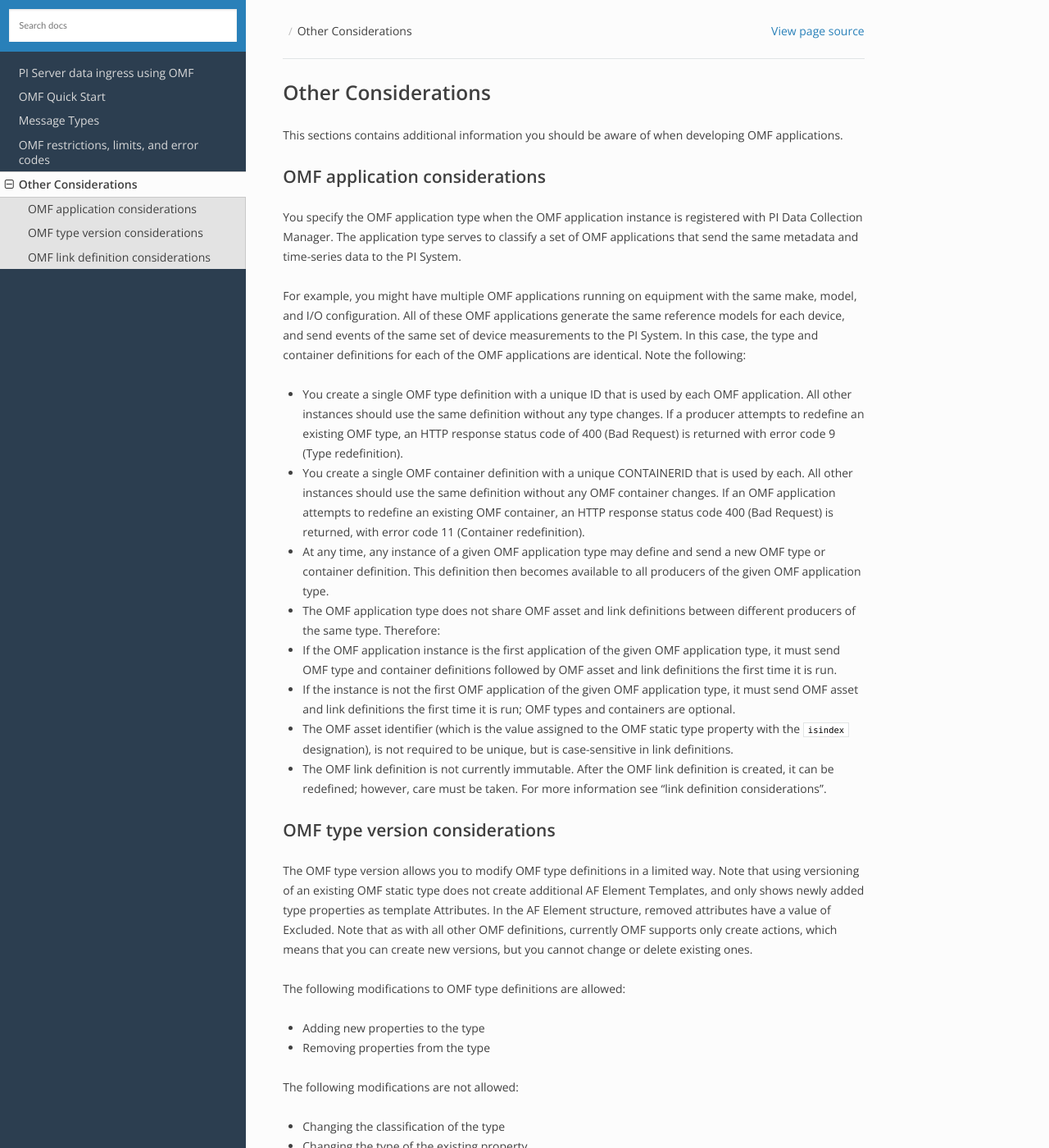
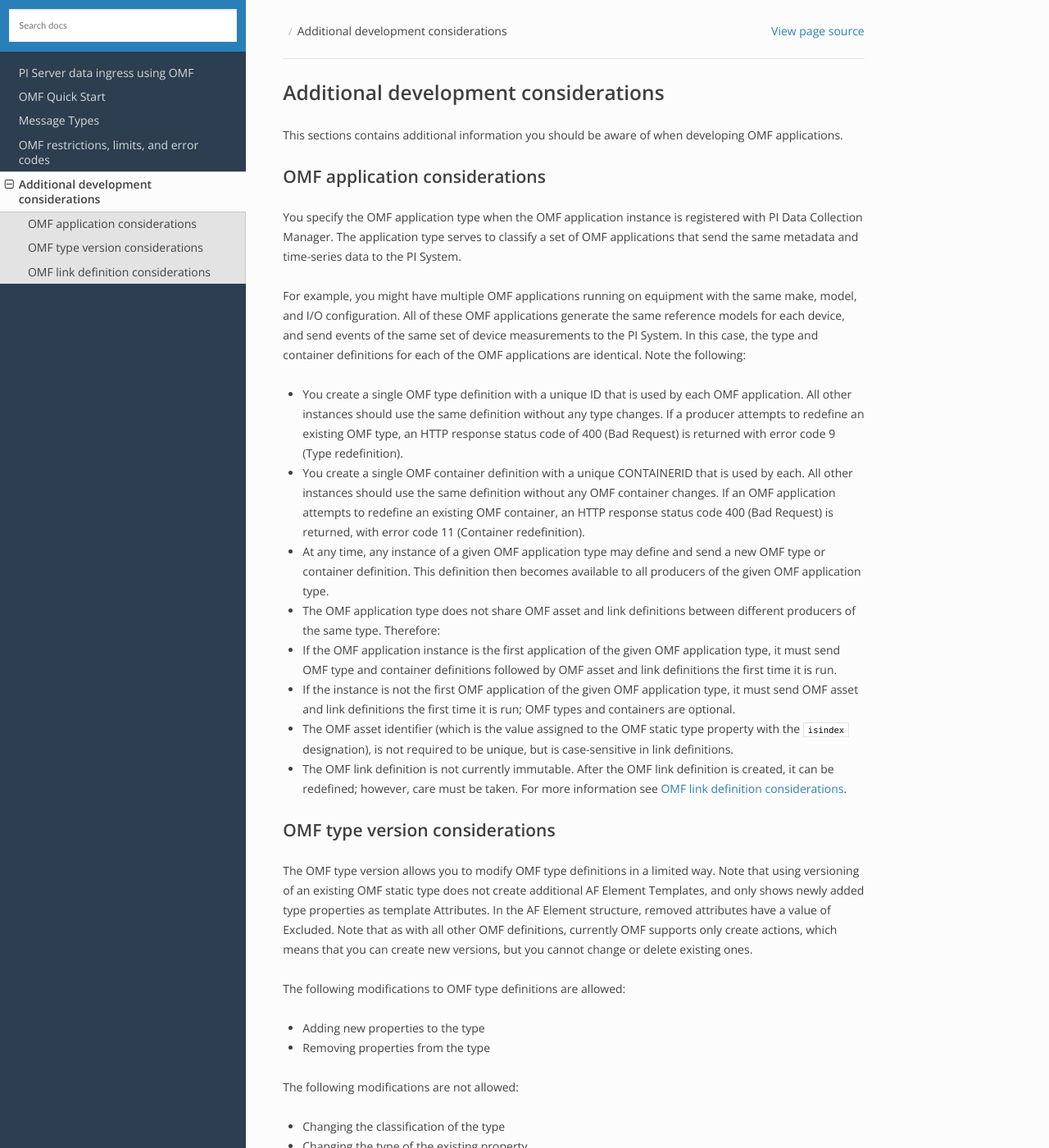
Before and after one commit to osisoft/OMF-Developer-Companion-Guide, a Sphinx documentation site: the page built from docs/Other_considerations.rst, in a window 1280 px wide and 1400 px high. Shown: the whole window at 82% size. Built offline with Sphinx 7.4.7 and the Read the Docs theme 2.0.0, drawn with Linux system fonts in a browser that asks for light colours.

Commit message:
Update Other_considerations.rst

```diff
--- a/docs/Other_considerations.rst
+++ b/docs/Other_considerations.rst
@@ -1,5 +1,5 @@
-Other Considerations
-====================
+Additional development considerations
+=====================================
 
 This sections contains additional information you should be aware of when developing OMF applications.
 
@@ -30,7 +30,7 @@ Note the following:
 * The OMF asset identifier (which is the value assigned to the OMF static type property with the ``isindex`` designation),
   is not required to be unique, but is case-sensitive in link definitions.
 * The OMF link definition is not currently immutable. After the OMF link definition is created, it can be redefined;
-  however, care must be taken. For more information see “link definition considerations”.
+  however, care must be taken. For more information see `OMF link definition considerations`_.
 
 OMF type version considerations
 -------------------------------
```
